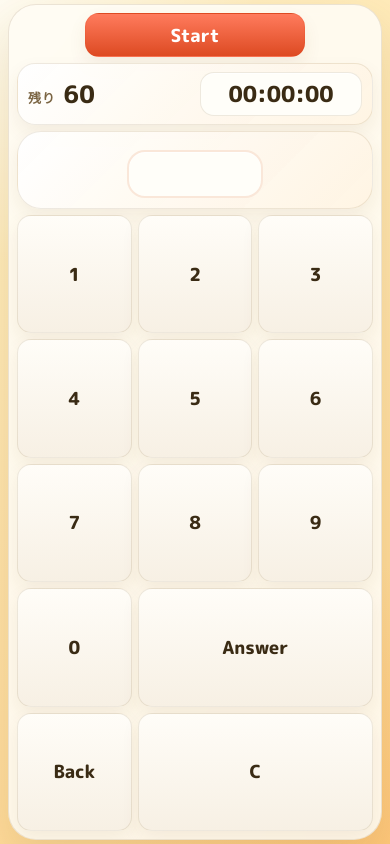
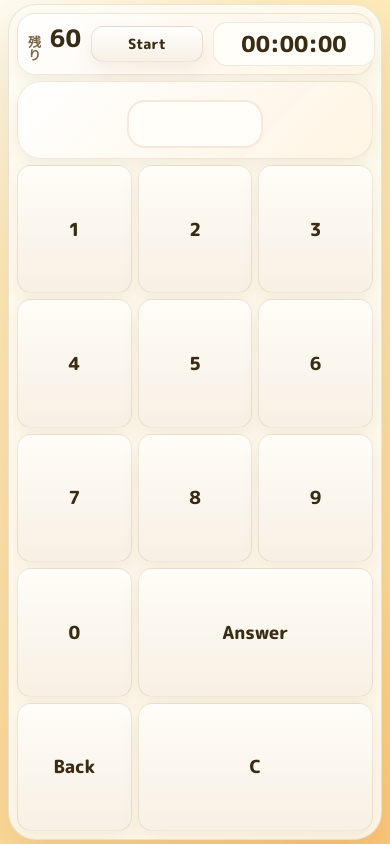
Before and after one commit to merinowool100/G03_calc, a plain HTML site: page html/play.html in a window 390 px wide. Drawn offline with Linux system fonts and the light colour scheme.

Commit message:
Place white half-width Start between remaining and timer
Move Start into the status bar and restyle it as a compact white control.

Co-authored-by: ichi <merinowool100@users.noreply.github.com>

```diff
--- a/html/css/style.css
+++ b/html/css/style.css
@@ -297,8 +297,8 @@ html[data-play-mode="imagetore"] .canvas {
   display: none;
   align-items: center;
   justify-content: space-between;
-  gap: 16px;
-  padding: 12px 16px;
+  gap: 12px;
+  padding: 10px 14px;
   border-radius: 18px;
   background: linear-gradient(
     135deg,
@@ -583,6 +583,12 @@ html[data-play-mode="imagetore"] #problemDisplay {
 }
 
 html[data-play-mode="imagetore"] #calc-status-bar {
+  display: flex;
+  justify-content: center;
+}
+
+html[data-play-mode="imagetore"] .calc-status-group,
+html[data-play-mode="imagetore"] .calc-status-timer {
   display: none;
 }
 
@@ -638,24 +644,18 @@ html[data-play-mode="imagetore"] #feedback-calc {
   box-shadow: inset 0 1px 0 rgba(255, 255, 255, 0.85);
 }
 
-.start-bar {
-  display: flex;
-  align-items: center;
-  justify-content: center;
-  width: 100%;
+#toggleStartButton {
   flex: 0 0 auto;
-}
-
-#toggleStartButton {
-  width: min(100%, 280px);
-  min-height: clamp(52px, 9vmin, 68px);
-  border-radius: 20px;
-  border: 1px solid rgba(221, 74, 34, 0.18);
+  width: min(50%, 140px);
+  min-height: clamp(40px, 7vmin, 52px);
+  padding: 0 12px;
+  border-radius: 16px;
+  border: 1px solid rgba(114, 82, 29, 0.14);
   font-family: inherit;
   font-weight: 800;
-  font-size: clamp(22px, 3.8vmin, 30px);
-  color: #fff;
-  background: linear-gradient(180deg, #ff7b5d, #dd4a22);
+  font-size: clamp(16px, 3vmin, 22px);
+  color: var(--text);
+  background: linear-gradient(180deg, #ffffff, #f7f0e4);
   box-shadow: var(--shadow-sm);
   transition:
     transform 0.14s ease,
@@ -664,13 +664,13 @@ html[data-play-mode="imagetore"] #feedback-calc {
 }
 
 #toggleStartButton:hover {
-  transform: translateY(-2px);
-  box-shadow: 0 14px 26px rgba(109, 78, 25, 0.14);
+  transform: translateY(-1px);
+  box-shadow: 0 10px 18px rgba(109, 78, 25, 0.12);
 }
 
 #toggleStartButton:active {
   transform: translateY(1px);
-  box-shadow: 0 8px 16px rgba(109, 78, 25, 0.12);
+  box-shadow: 0 6px 12px rgba(109, 78, 25, 0.1);
 }
 
 #numberButtons {
@@ -922,10 +922,11 @@ html[data-play-mode="imagetore"] #feedback-calc {
   }
 
   #toggleStartButton {
-    width: min(100%, 220px);
-    min-height: clamp(44px, 10vw, 58px);
-    font-size: clamp(18px, 4.6vw, 24px);
-    border-radius: 14px;
+    width: min(42%, 112px);
+    min-height: clamp(36px, 8vw, 46px);
+    font-size: clamp(14px, 3.6vw, 18px);
+    border-radius: 12px;
+    padding: 0 8px;
   }
 
   html[data-play-mode="master"] #right-container {
--- a/html/play.html
+++ b/html/play.html
@@ -43,16 +43,14 @@
       <div id="right-container">
         <div id="container2">
           <div id="container2-sub">
-            <div id="startBar" class="start-bar">
-              <button type="button" class="btn" id="toggleStartButton">
-                Start
-              </button>
-            </div>
             <div id="calc-status-bar">
               <div class="calc-status-group">
                 <span id="calc-nokori" class="calc-status-label">残り</span>
                 <span id="calc-remaining" class="calc-status-value">9</span>
               </div>
+              <button type="button" class="btn" id="toggleStartButton">
+                Start
+              </button>
               <div id="calc-timer-display" class="calc-status-timer">
                 00:00:00
               </div>
```
